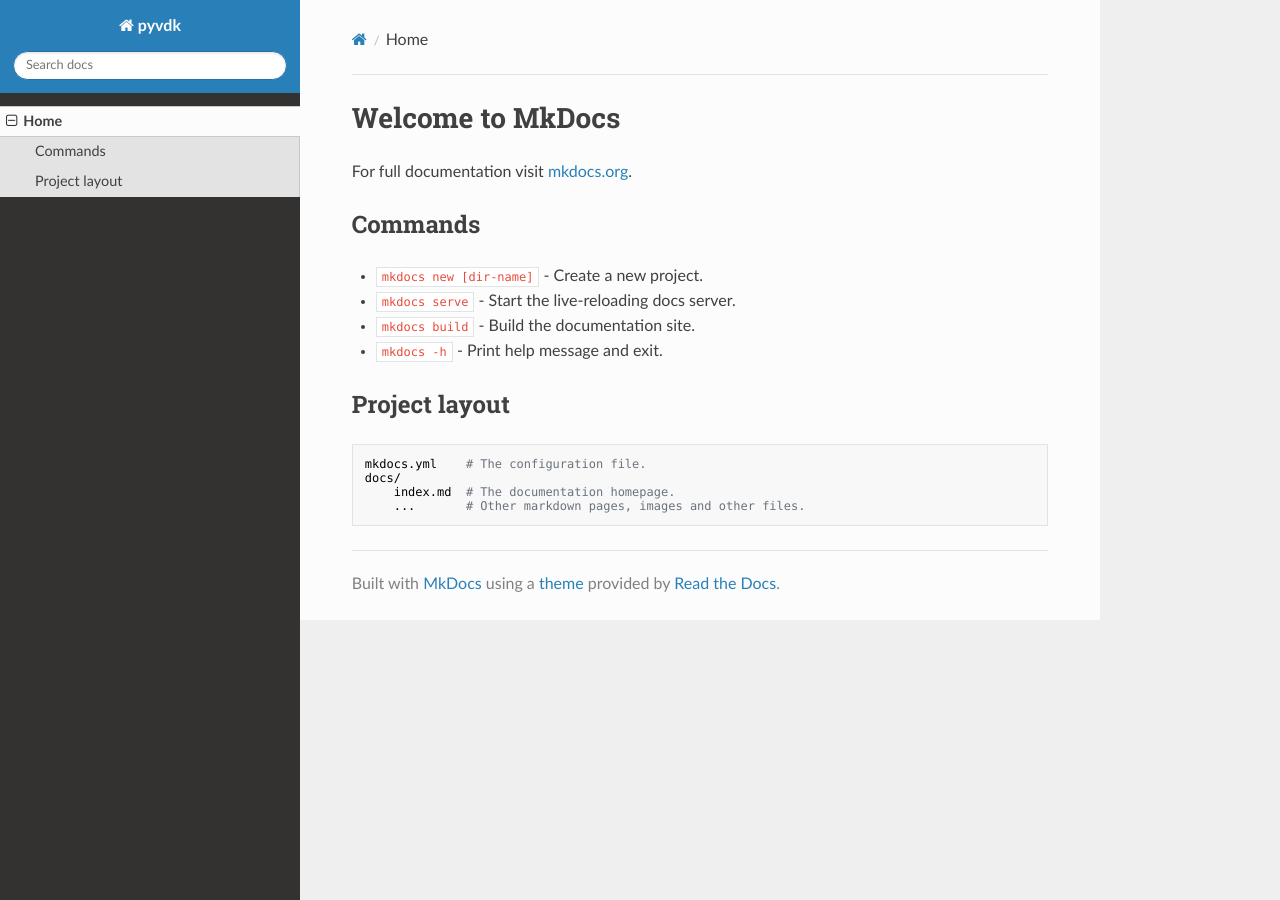
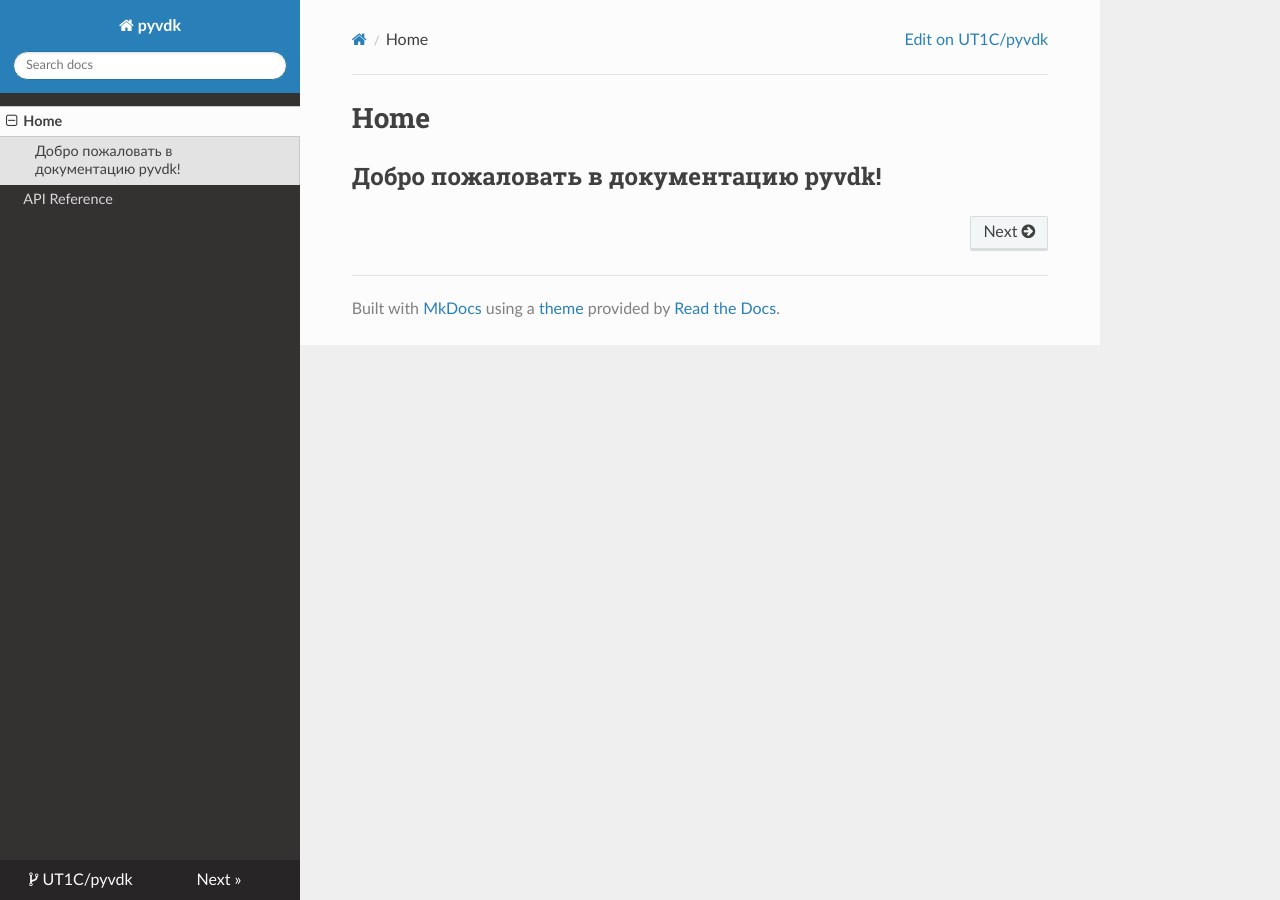
Before and after one commit to UT1C/pyvdk, an MkDocs documentation site: the page built from docs/index.md, in a window 1280 px wide. Built offline with MkDocs 1.6.1, drawn with Linux system fonts in a browser that asks for light colours; nearby versions of some CDN libraries.

Commit message:
doc start

```diff
--- a/docs/index.md
+++ b/docs/index.md
@@ -1,17 +1,3 @@
-# Welcome to MkDocs
+# Home
 
-For full documentation visit [mkdocs.org](https://www.mkdocs.org).
-
-## Commands
-
-* `mkdocs new [dir-name]` - Create a new project.
-* `mkdocs serve` - Start the live-reloading docs server.
-* `mkdocs build` - Build the documentation site.
-* `mkdocs -h` - Print help message and exit.
-
-## Project layout
-
-    mkdocs.yml    # The configuration file.
-    docs/
-        index.md  # The documentation homepage.
-        ...       # Other markdown pages, images and other files.
+## Добро пожаловать в документацию pyvdk!
--- a/mkdocs.yml
+++ b/mkdocs.yml
@@ -1,7 +1,14 @@
 site_name: pyvdk
+site_description: VK toolkit
 site_author: lightmanLP & mikk357
+repo_name: UT1C/pyvdk
+repo_url: https://github.com/UT1C/pyvdk
+
 theme: readthedocs
+
 plugins:
     - search
+
 nav:
     - Home: index.md
+    - API Reference: api_reference.md
```
Also changed, not shown: docs/api_reference.md (added, +3 -0 lines).
